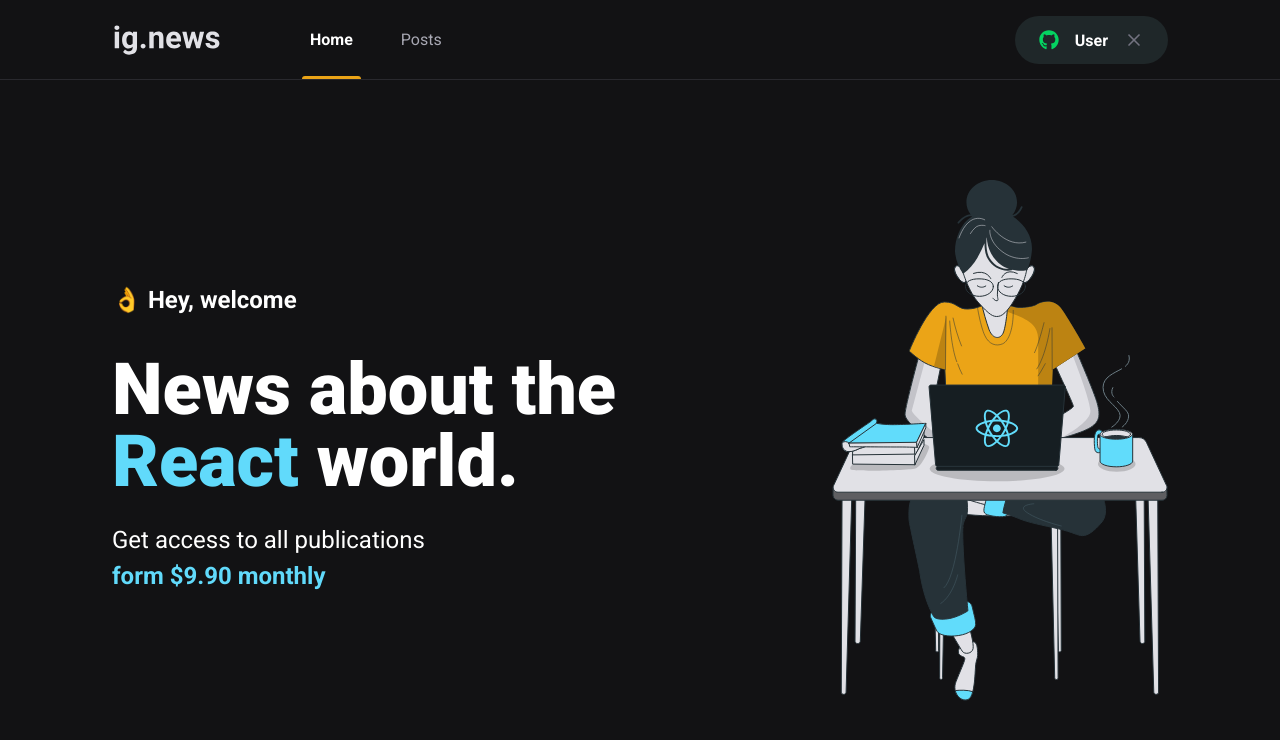
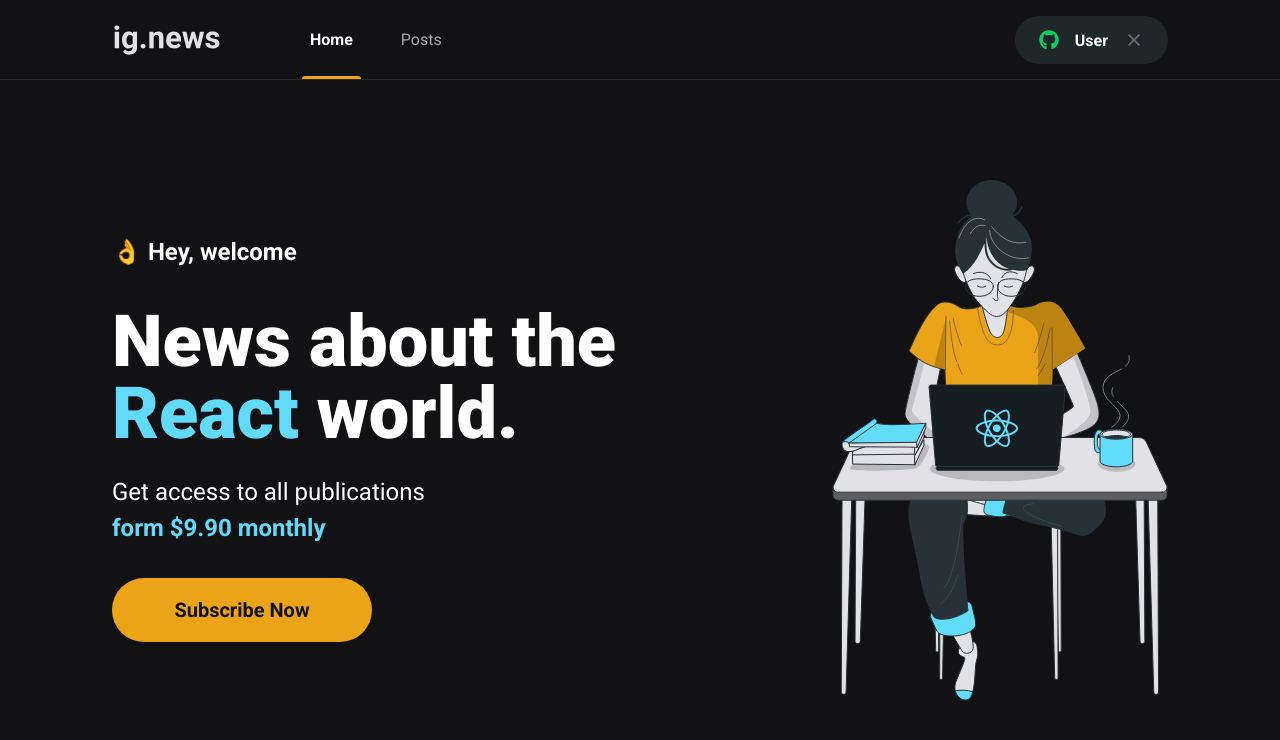
Before and after one commit to GaldinoMat/ig-news-next-app, a Next.js app: page / in a window 1280 px wide. Shown: the top 740 px of the page. Built offline with nearby package versions, Linux system fonts and the light colour scheme.

Commit message:
Finish home page's subscribe button

```diff
--- /dev/null
+++ b/src/components/SubscribeButton/index.tsx
@@ -0,0 +1,9 @@
+import styles from "./styles.module.scss";
+
+export function SubscribeButton() {
+  return (
+    <button type="button" className={styles.subscribeButton}>
+      Subscribe Now
+    </button>
+  );
+}
--- /dev/null
+++ b/src/components/SubscribeButton/styles.module.scss
@@ -0,0 +1,18 @@
+.subscribeButton {
+  width: 16.25rem;
+  height: 4rem;
+  border: 0;
+  border-radius: 2rem;
+  background-color: var(--yellow-500);
+  color: var(--gray-900);
+  font-size: 1.25rem;
+  font-weight: bold;
+  display: flex;
+  align-items: center;
+  justify-content: center;
+  transition: filter 0.2s;
+
+  &:hover {
+    filter: brightness(0.8);
+  }
+}
--- a/src/pages/home.module.scss
+++ b/src/pages/home.module.scss
@@ -39,4 +39,8 @@
       font-weight: bold;
     }
   }
+
+  button {
+    margin-top: 2rem;
+  }
 }
--- a/src/pages/index.tsx
+++ b/src/pages/index.tsx
@@ -1,4 +1,5 @@
 import Head from "next/head";
+import { SubscribeButton } from "../components/SubscribeButton";
 
 import styles from "./home.module.scss";
 
@@ -19,6 +20,7 @@
             Get access to all publications <br />
             <span>form $9.90 monthly</span>
           </p>
+          <SubscribeButton />
         </section>
 
         <img src="/images/avatar.svg" alt="ig.news image" />
```
